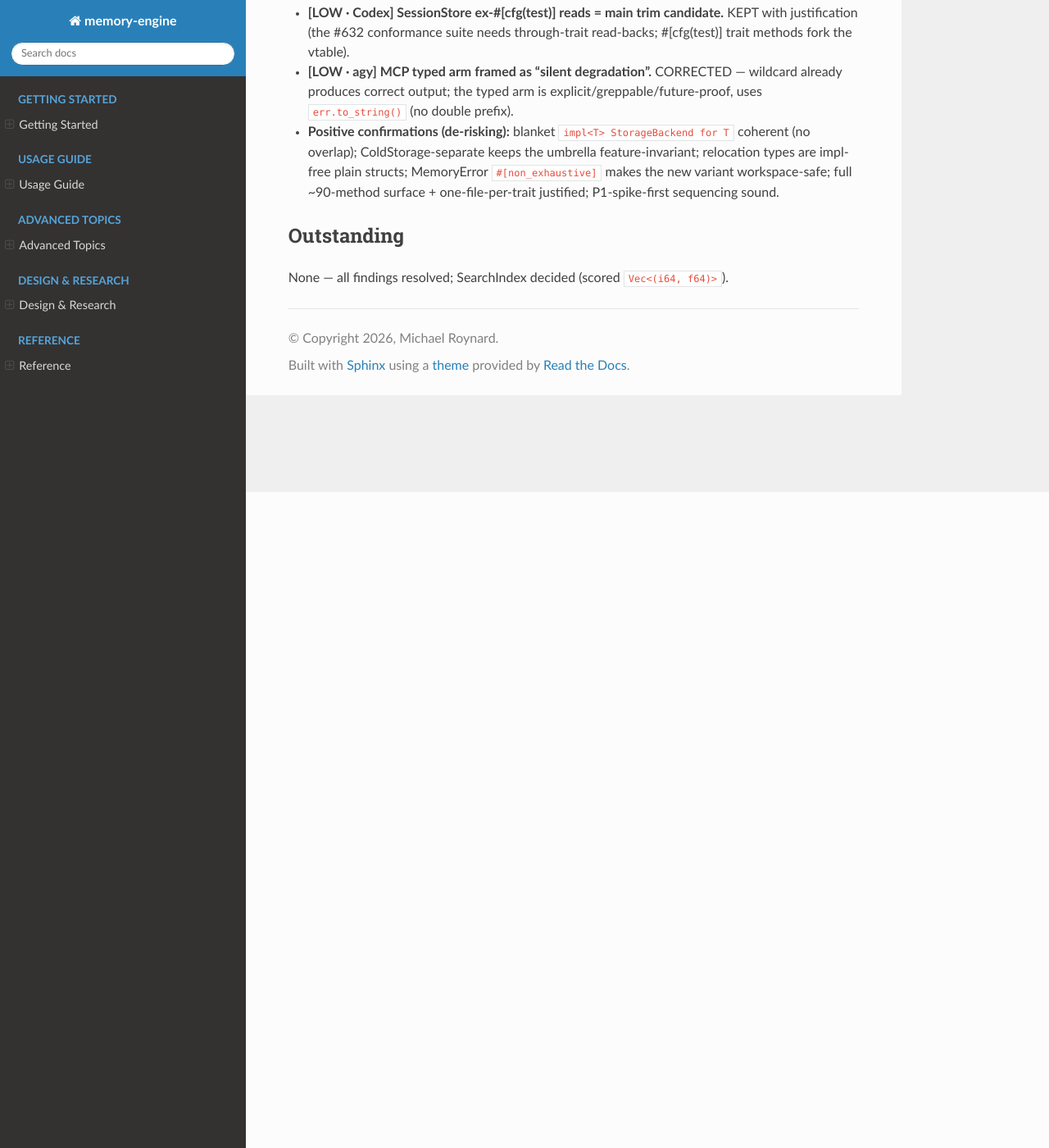
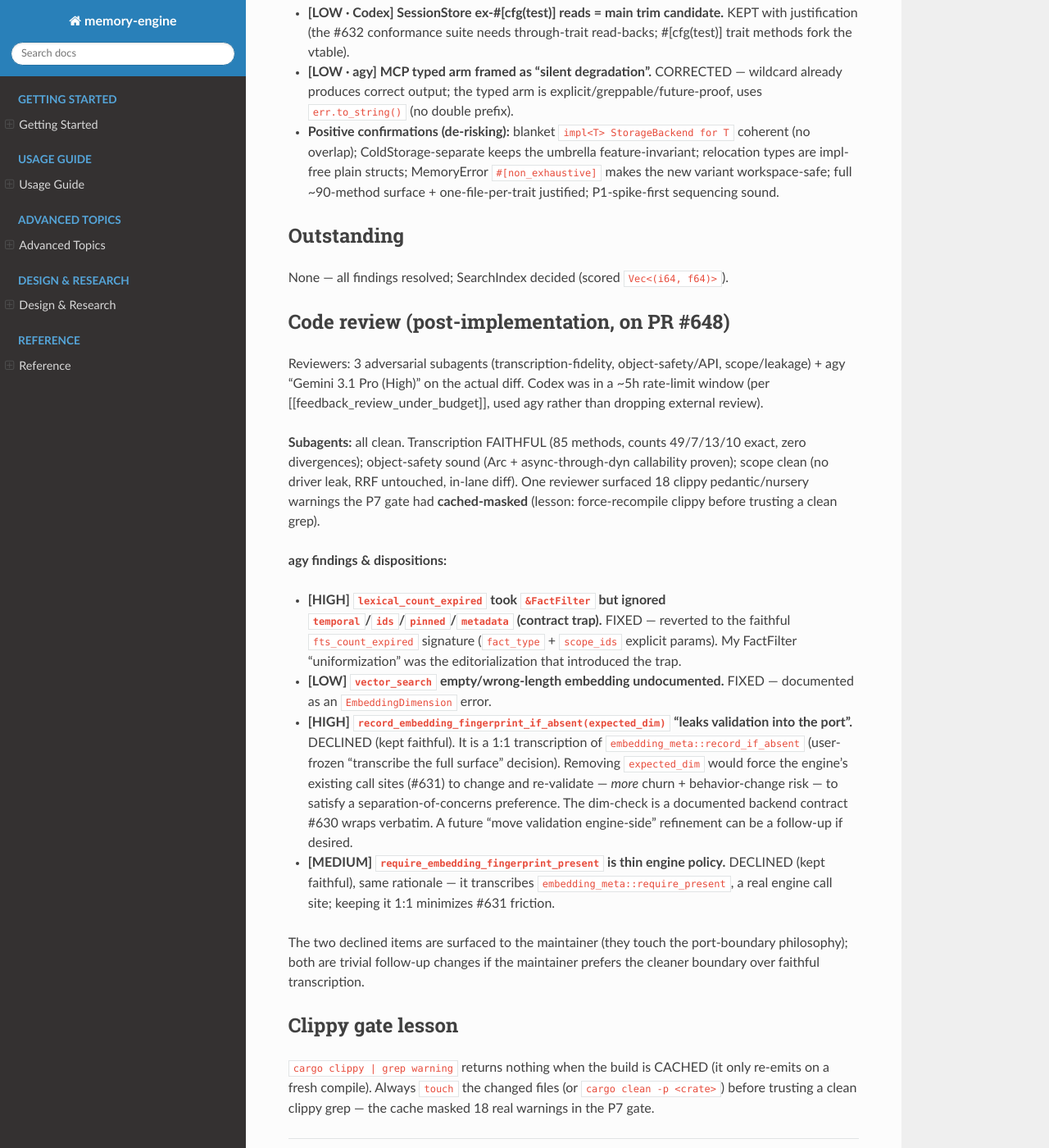
Before and after one commit to dutiona/memory-engine, a Sphinx documentation site: the page built from docs/plans/2026-06-20-storage-backend-traits-review-resolution.md, in a window 1280 px wide and 1400 px high, scrolled down 800 px. Shown: the whole window at 82% size. Built offline with Sphinx 7.4.7 and the Read the Docs theme 3.1.0, drawn with Linux system fonts in a browser that asks for light colours; pages that are not in the unit, such as notebooks, are missing from menus.

Commit message:
docs(storage): record code-review dispositions (subagents + agy)
Part of #629.

```diff
--- a/docs/plans/2026-06-20-storage-backend-traits-review-resolution.md
+++ b/docs/plans/2026-06-20-storage-backend-traits-review-resolution.md
@@ -15,3 +15,20 @@ Reviewers: clean-slate subagent (general-purpose), Codex (one-shot, read-only),
 
 ## Outstanding
 None — all findings resolved; SearchIndex decided (scored `Vec<(i64, f64)>`).
+
+## Code review (post-implementation, on PR #648)
+
+Reviewers: 3 adversarial subagents (transcription-fidelity, object-safety/API, scope/leakage) + agy "Gemini 3.1 Pro (High)" on the actual diff. Codex was in a ~5h rate-limit window (per [[feedback_review_under_budget]], used agy rather than dropping external review).
+
+**Subagents:** all clean. Transcription FAITHFUL (85 methods, counts 49/7/13/10 exact, zero divergences); object-safety sound (Arc<dyn> + async-through-dyn callability proven); scope clean (no driver leak, RRF untouched, in-lane diff). One reviewer surfaced 18 clippy pedantic/nursery warnings the P7 gate had **cached-masked** (lesson: force-recompile clippy before trusting a clean grep).
+
+**agy findings & dispositions:**
+- **[HIGH] `lexical_count_expired` took `&FactFilter` but ignored `temporal`/`ids`/`pinned`/`metadata` (contract trap).** FIXED — reverted to the faithful `fts_count_expired` signature (`fact_type` + `scope_ids` explicit params). My FactFilter "uniformization" was the editorialization that introduced the trap.
+- **[LOW] `vector_search` empty/wrong-length embedding undocumented.** FIXED — documented as an `EmbeddingDimension` error.
+- **[HIGH] `record_embedding_fingerprint_if_absent(expected_dim)` "leaks validation into the port".** DECLINED (kept faithful). It is a 1:1 transcription of `embedding_meta::record_if_absent` (user-frozen "transcribe the full surface" decision). Removing `expected_dim` would force the engine's existing call sites (#631) to change and re-validate — *more* churn + behavior-change risk — to satisfy a separation-of-concerns preference. The dim-check is a documented backend contract #630 wraps verbatim. A future "move validation engine-side" refinement can be a follow-up if desired.
+- **[MEDIUM] `require_embedding_fingerprint_present` is thin engine policy.** DECLINED (kept faithful), same rationale — it transcribes `embedding_meta::require_present`, a real engine call site; keeping it 1:1 minimizes #631 friction.
+
+The two declined items are surfaced to the maintainer (they touch the port-boundary philosophy); both are trivial follow-up changes if the maintainer prefers the cleaner boundary over faithful transcription.
+
+## Clippy gate lesson
+`cargo clippy | grep warning` returns nothing when the build is CACHED (it only re-emits on a fresh compile). Always `touch` the changed files (or `cargo clean -p <crate>`) before trusting a clean clippy grep — the cache masked 18 real warnings in the P7 gate.
```
Also changed, not shown: docs/plans/2026-06-20-storage-backend-traits-code-agy-review.md (added, +29 -0 lines).
